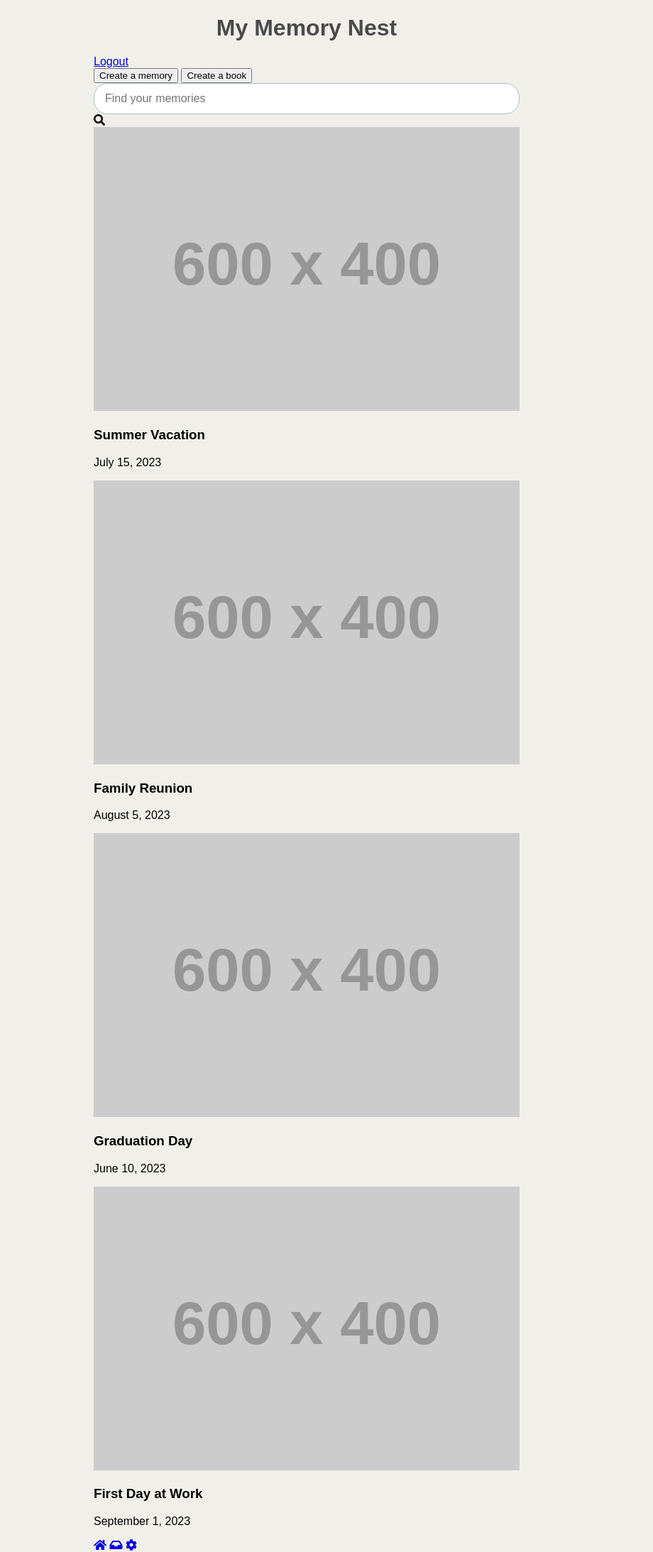
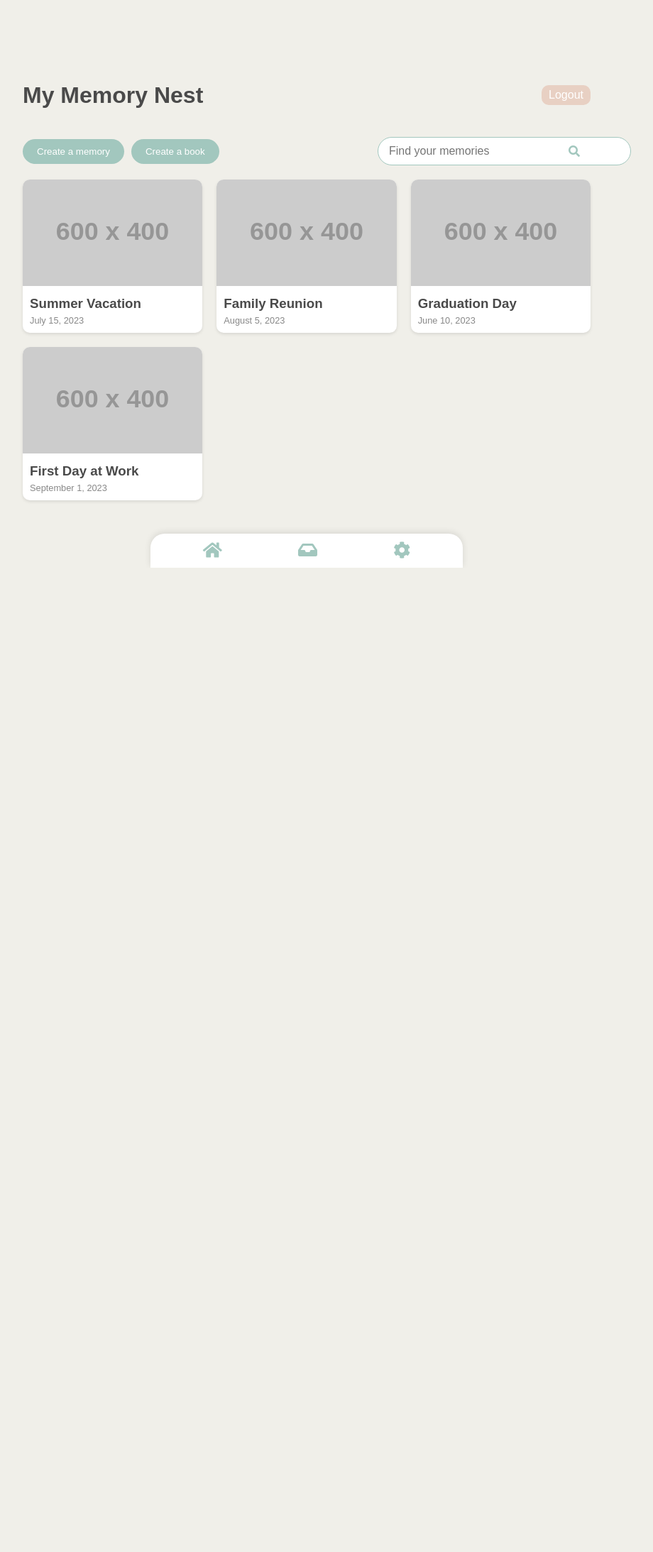
Before and after one commit to mlespinoza1/Memory-AI-Scrapbook, a Flask app: page /dashboard in a window 1280 px wide. Shown: the whole page at 71% size, without its empty margins (208-1128 px from the left). After the commit the page ends 800 px from the top, so only its background shows below. Run offline with Flask 3, Linux system fonts and the light colour scheme; grey boxes labelled with a size stand in for pictures from a placeholder-image service; some libraries are stand-ins or nearby versions.

Commit message:
Restored to 'ab6b9a989913f00107d6f84a318834306992cb33'

```diff
--- a/static/css/style.css
+++ b/static/css/style.css
@@ -46,11 +46,10 @@ input[type="email"],
 input[type="password"],
 input[type="text"] {
     width: 100%;
-    padding: 12px 40px 12px 15px;
+    padding: 10px 40px 10px 15px;
     border: 1px solid #A2C7BE;
     border-radius: 20px;
     font-size: 16px;
-    box-sizing: border-box;
 }
 
 .toggle-password {
@@ -78,12 +77,11 @@ input[type="text"] {
     background-color: #A2C7BE;
     color: white;
     border: none;
-    padding: 12px 20px;
+    padding: 10px 20px;
     border-radius: 20px;
     font-size: 16px;
     cursor: pointer;
     transition: background-color 0.3s;
-    width: 100%;
 }
 
 .button:hover {
@@ -179,28 +177,158 @@ input[type="text"] {
     color: #1B5E20;
 }
 
-/* Terms and conditions */
-.terms-container {
+/* Dashboard styles */
+.dashboard-container {
+    max-width: 800px;
+    width: 100%;
+    padding: 20px;
+}
+
+header {
+    display: flex;
+    justify-content: space-between;
+    align-items: center;
     margin-bottom: 20px;
 }
 
-.terms-iframe {
-    height: 150px;
-    overflow-y: scroll;
-    border: 1px solid #A2C7BE;
+.logout-button {
+    background-color: #E8D0C3;
+    color: white;
+    border: none;
+    padding: 5px 10px;
     border-radius: 10px;
-    padding: 10px;
-    margin-bottom: 10px;
+    text-decoration: none;
+    transition: background-color 0.3s;
 }
 
-.terms-content {
-    font-size: 14px;
+.logout-button:hover {
+    background-color: #D9BFB2;
+}
+
+.action-bar {
+    display: flex;
+    justify-content: space-between;
+    align-items: center;
+    margin-bottom: 20px;
+}
+
+.button-container {
+    display: flex;
+    gap: 10px;
+}
+
+.action-button {
+    background-color: #A2C7BE;
+    color: white;
+    border: none;
+    padding: 10px 20px;
+    border-radius: 20px;
+    cursor: pointer;
+    transition: background-color 0.3s;
+}
+
+.action-button:hover {
+    background-color: #91B6AD;
+}
+
+.search-container {
+    position: relative;
+    width: 100%;
+    max-width: 300px;
+}
+
+.search-input {
+    width: 100%;
+    padding: 10px 40px 10px 15px;
+    border: 1px solid #A2C7BE;
+    border-radius: 20px;
+    font-size: 16px;
+}
+
+.search-icon {
+    position: absolute;
+    top: 50%;
+    right: 15px;
+    transform: translateY(-50%);
+    color: #A2C7BE;
+}
+
+.memory-grid {
+    display: grid;
+    grid-template-columns: repeat(auto-fill, minmax(200px, 1fr));
+    gap: 20px;
+}
+
+.memory-card {
+    background-color: white;
+    border-radius: 10px;
+    overflow: hidden;
+    box-shadow: 0 2px 4px rgba(0, 0, 0, 0.1);
+}
+
+.memory-card img {
+    width: 100%;
+    height: 150px;
+    object-fit: cover;
+}
+
+.memory-card .info {
+    padding: 10px;
+}
+
+.memory-card h3 {
+    margin: 0;
     color: #4A4A4A;
+}
+
+.memory-card p {
+    margin: 5px 0 0;
+    font-size: 0.8em;
+    color: #888;
+}
+
+.bottom-toolbar {
+    position: fixed;
+    bottom: 0;
+    left: 50%;
+    transform: translateX(-50%);
+    background-color: white;
+    border-radius: 20px 20px 0 0;
+    padding: 10px 20px;
+    display: flex;
+    justify-content: space-around;
+    width: 100%;
+    max-width: 400px;
+    box-shadow: 0 -2px 10px rgba(0, 0, 0, 0.1);
+}
+
+.toolbar-icon {
+    color: #A2C7BE;
+    font-size: 24px;
+    text-decoration: none;
 }
 
 /* Responsive design */
 @media (max-width: 600px) {
-    .container {
+    .container,
+    .dashboard-container {
         padding: 20px;
     }
+
+    .action-bar {
+        flex-direction: column;
+        align-items: stretch;
+    }
+
+    .button-container {
+        margin-bottom: 10px;
+    }
+
+    .search-container {
+        max-width: 100%;
+    }
+
+    .memory-grid {
+        grid-template-columns: repeat(auto-fill, minmax(150px, 1fr));
+    }
 }
```
Also changed, not shown: image.png.
